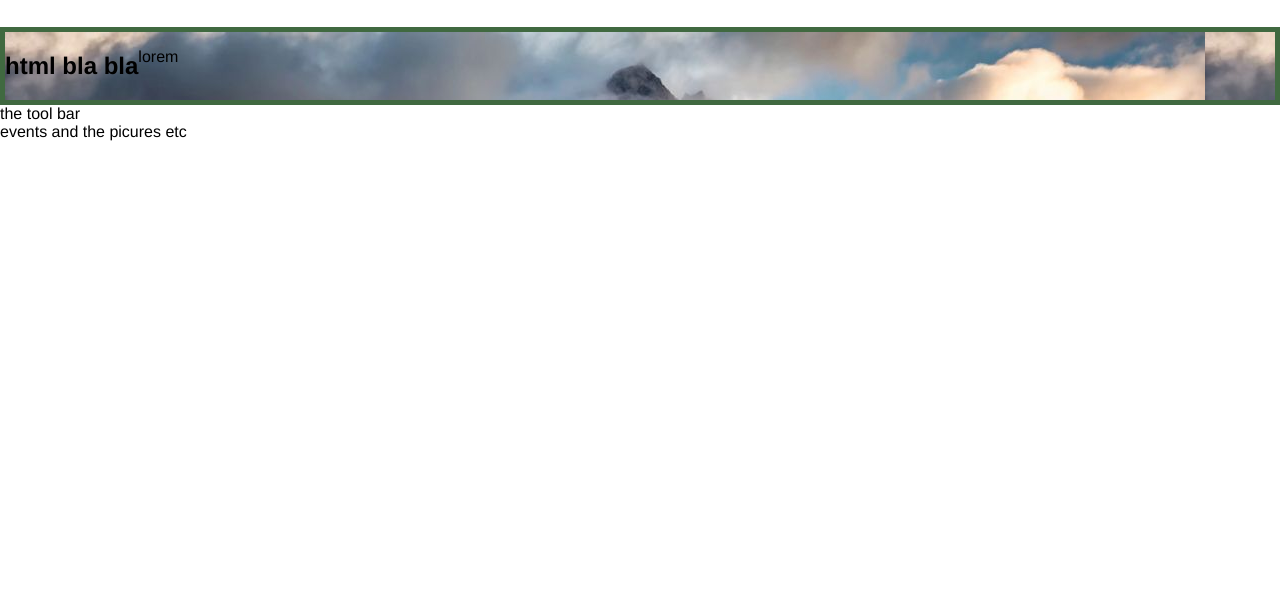
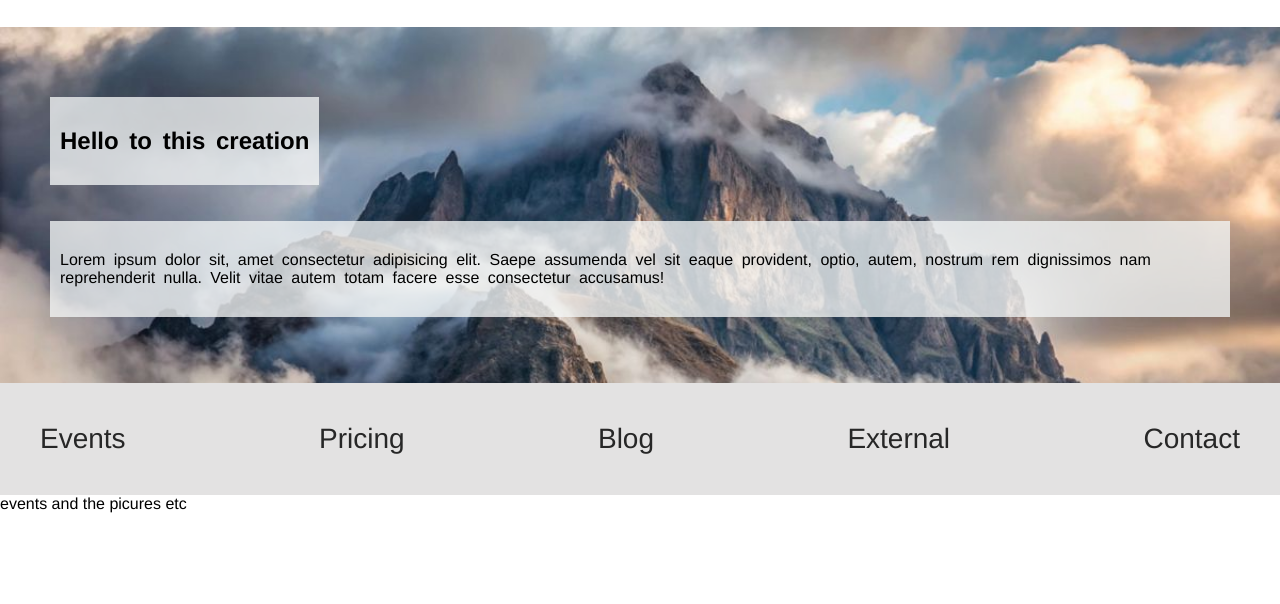
Before and after one commit to wada23/my-garden, a plain HTML site: page index.html in a window 1280 px wide. Shown: the part 196-800 px from the top of the page. Drawn offline with Linux system fonts and the light colour scheme.

Commit message:
Create and style the main text, Create a toolbar

```diff
--- a/index.html
+++ b/index.html
@@ -19,17 +19,30 @@
         <div id="name-container">
             <div><img src="testTube.jpg" alt="an icon of a test tube" height="100" width="100"></div>
             <div class="padding-ten">
-                <h1 id="name-style"> reactive </h1>
+                <h1 id="name-style"> Reactive </h1>
                 <p> some text bla bla bla</p>
             </div>
         </div>
 
-        <div class="border" id="main">
-            <h2>html bla bla</h2>
-            <p>lorem</p>
+        <div id="main">
+            <h2 class="seethrough-background">Hello to this creation</h2>
+            <p class="seethrough-background">Lorem ipsum dolor sit, amet consectetur
+                adipisicing elit. Saepe assumenda vel sit
+                eaque provident, optio, autem, nostrum rem
+                dignissimos nam reprehenderit nulla. Velit
+                 vitae autem
+                totam facere esse consectetur accusamus!</p>
         </div>
 
-        <div id="tool-bar"> the tool bar </div>
+        <div id="tool-bar">
+
+            <div>Events</div>
+            <div>Pricing</div>
+            <div>Blog</div>
+            <div>External</div>
+            <div>Contact</div>
+
+        </div>
 
     </div>
 
--- a/style.css
+++ b/style.css
@@ -42,6 +42,28 @@ header {
 
 #main {
     display: flex;
+    flex-direction: column;
+    text-align: left;
+    align-items: flex-start;
+    padding: 50px;
+    background-color: rgb(165, 225, 243);
     background-image: url("majestic-mountain-peak-shrouded-clouds.jpg");
+    background-repeat: no-repeat;
+    background-size: cover;
+}
 
+.seethrough-background {
+    background-color: rgba(245, 248, 248, 0.767);
+    padding: 30px 10px;
+    word-spacing: 4px;
 }
+
+#tool-bar {
+    background-color: rgba(219, 218, 218, 0.781);
+    color: rgb(39, 39, 39);
+    display: flex;
+    flex-direction: row;
+    justify-content: space-between;
+    padding: 40px;
+    font-size: 28px;
+}
```
